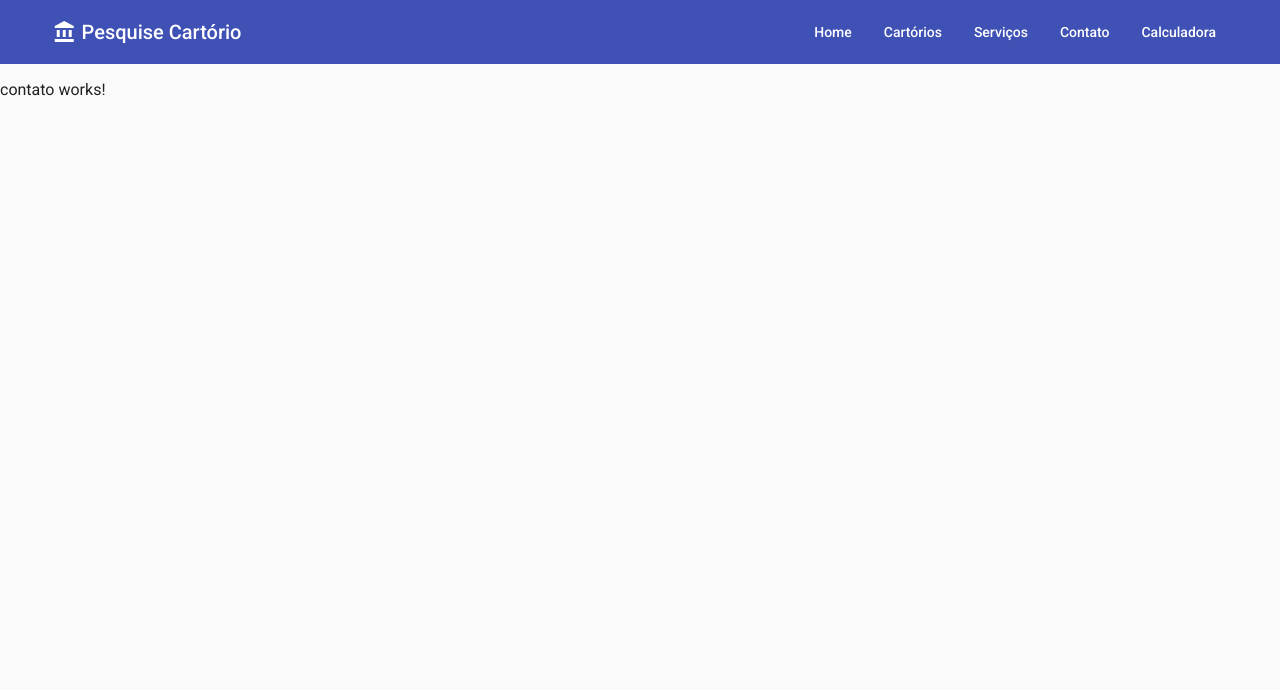
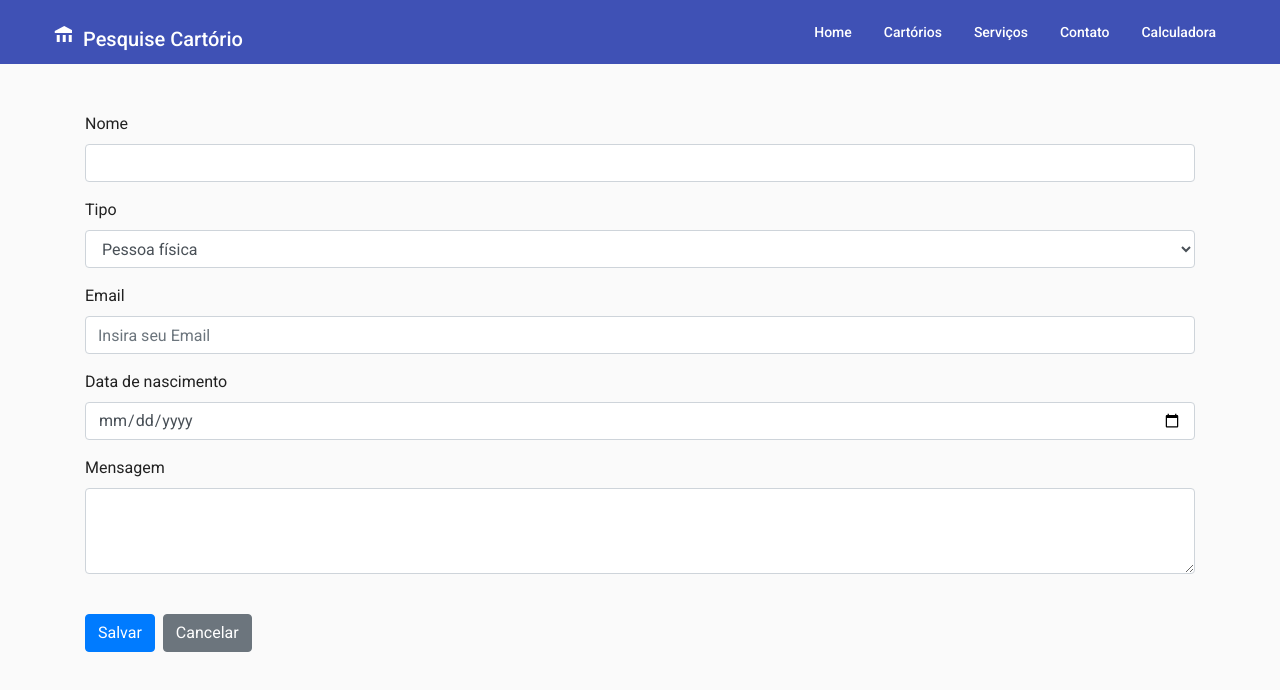
Before and after one commit to iurycardoso/cartorio-de-protestos, an Angular app in the folder cartorio-de-protestos/: page /contato in a window 1280 px wide. Shown: the top 690 px of the page. Built offline with nearby package versions, Linux system fonts and the light colour scheme.

Commit message:
Formulario de Contato criado

```diff
--- a/cartorio-de-protestos/angular.json
+++ b/cartorio-de-protestos/angular.json
@@ -25,9 +25,14 @@
             ],
             "styles": [
               "./node_modules/@angular/material/prebuilt-themes/indigo-pink.css",
+              "node_modules/bootstrap/dist/css/bootstrap.css",
               "src/styles.css"
             ],
-            "scripts": []
+            "scripts": [
+              "node_modules/jquery/dist/jquery.js",
+              "node_modules/bootstrap/dist/js/bootstrap.js",
+              "node_modules/popper.js/dist/umd/popper.js"
+            ]
           },
           "configurations": {
             "production": {
--- a/cartorio-de-protestos/package.json
+++ b/cartorio-de-protestos/package.json
@@ -23,7 +23,10 @@
     "@angular/platform-browser-dynamic": "~8.2.8",
     "@angular/router": "~8.2.8",
     "@ng-bootstrap/ng-bootstrap": "^5.1.1",
+    "bootstrap": "^4.1.3",
     "hammerjs": "^2.0.8",
+    "jquery": "^3.3.1",
+    "popper.js": "^1.14.3",
     "rxjs": "~6.4.0",
     "sort-by": "^1.2.0",
     "tslib": "^1.10.0",
--- a/cartorio-de-protestos/src/app/app.module.ts
+++ b/cartorio-de-protestos/src/app/app.module.ts
@@ -14,6 +14,7 @@ import { HttpClientModule } from '@angular/common/http';
 import { MatCardModule } from '@angular/material/card';
 import { MatTableModule } from '@angular/material/table';
 import {MatExpansionModule, MatAccordion} from '@angular/material/expansion';
+import { FormsModule, ReactiveFormsModule } from '@angular/forms';
 
 
 
@@ -55,8 +56,9 @@ import { OrderPipe } from './cartorios/order.pipe';
     HttpClientModule,
     MatCardModule,
     MatTableModule,
-    MatExpansionModule
-
+    MatExpansionModule,
+    FormsModule,
+    ReactiveFormsModule
   ],
   providers: [],
   bootstrap: [AppComponent]
--- a/cartorio-de-protestos/src/app/cartorios/cartorios.component.ts
+++ b/cartorio-de-protestos/src/app/cartorios/cartorios.component.ts
@@ -17,10 +17,7 @@ export class CartoriosComponent implements OnInit {
   constructor(private cartoriosAPI: CartorioApiService) { }
 
   ngOnInit() {
-    this.cartoriosAPI.listar().subscribe(
-      cartoriosParticipantes => this.cartoriosParticipantes = cartoriosParticipantes,
-
-    )
+    this.listar()
   }
 
    listar() {
--- a/cartorio-de-protestos/src/app/contato/contato.component.css
+++ b/cartorio-de-protestos/src/app/contato/contato.component.css
@@ -0,0 +1,3 @@
+.formulario {
+    margin-top: 3em;
+}
--- a/cartorio-de-protestos/src/app/contato/contato.component.html
+++ b/cartorio-de-protestos/src/app/contato/contato.component.html
@@ -1 +1,34 @@
-<p>contato works!</p>
+<form [formGroup]="formCliente" (ngSubmit)="onSubmit()" class="container formulario">
+
+        <div class="form-group">
+          <label for="nome">Nome</label>
+          <input type="text" class="form-control" name="name" id="nome" formControlName="nome">
+        </div>
+
+        <div class="form-group">
+          <label for="tipo">Tipo</label>
+          <select class="form-control" name="tipo" id="tipo" formControlName="tipo">
+            <option value="1">Pessoa física</option>
+            <option value="2">Pessoa jurídica</option>
+          </select>
+        </div>
+        <div class="form-group">
+            <label for="email">Email</label>
+            <input type="email" class="form-control" id="exampleInputEmail1" aria-describedby="emailHelp" placeholder="Insira seu Email">
+        </div>
+
+
+        <div class="form-group">
+          <label for="dataNascimento">Data de nascimento</label>
+          <input type="date" class="form-control" name="dataNascimento" id="dataNascimento" formControlName="dataNascimento">
+        </div>
+
+        <div class="form-group">
+          <label for="observacao">Mensagem</label>
+          <textarea class="form-control" rows="3" name="observacao" id="observacao" formControlName="observacao"></textarea>
+        </div>
+
+        <input type="submit" class="btn btn-primary mt-4" value="Salvar">
+        <a href="#" class="btn btn-secondary mt-4 ml-2">Cancelar</a>
+
+      </form>
--- a/cartorio-de-protestos/src/app/contato/contato.component.ts
+++ b/cartorio-de-protestos/src/app/contato/contato.component.ts
@@ -1,4 +1,10 @@
 import { Component, OnInit } from '@angular/core';
+
+import { FormGroup, FormControl, FormBuilder, ReactiveFormsModule  } from '@angular/forms';
+
+
+import { Contato } from './../shared/contato';
+
 
 @Component({
   selector: 'app-contato',
@@ -7,9 +13,28 @@ import { Component, OnInit } from '@angular/core';
 })
 export class ContatoComponent implements OnInit {
 
-  constructor() { }
+  formCliente: FormGroup;
+
+  constructor(private formBuilder: FormBuilder) { }
 
   ngOnInit() {
+    this.createForm(new Contato());
+  }
+
+  createForm(cliente: Contato) {
+    this.formCliente = this.formBuilder.group({
+      nome: [cliente.nome],
+      tipo: [cliente.tipo],
+      email: [cliente.email],
+      dataNascimento: [cliente.dataNascimento],
+      observacao: [cliente.observacao],
+      inativo: [cliente.inativo]
+    })
+  }
+
+  onSubmit() {
+    console.log(this.formCliente.value);
+    this.formCliente.reset(new Contato());
   }
 
 }
--- a/cartorio-de-protestos/src/app/navbar/navbar.component.css
+++ b/cartorio-de-protestos/src/app/navbar/navbar.component.css
@@ -30,6 +30,10 @@
   display: inline;
 }
 
+.Pesquise {
+  margin: 10px 0px -3px 11px;
+}
+
 @media (max-width: 400px){
 
   .mat-toolbar-row, .mat-toolbar-single-row {
--- a/cartorio-de-protestos/src/app/navbar/navbar.component.html
+++ b/cartorio-de-protestos/src/app/navbar/navbar.component.html
@@ -3,7 +3,7 @@
   <mat-sidenav-content>
     <mat-toolbar color="primary">
       <mat-icon class="icon-cartorio">account_balance</mat-icon>
-      <span>Pesquise Cartório</span>
+      <span class="Pesquise">Pesquise Cartório</span>
       <a class="menu">
         <button class="menu-botao" mat-tab-label mat-ripple ng-star-inserted mat-button routerLink="home">Home</button>
         <button class="menu-botao" mat-tab-label mat-ripple ng-star-inserted mat-button routerLink="cartorios">Cartórios</button>
--- /dev/null
+++ b/cartorio-de-protestos/src/app/shared/contato.ts
@@ -0,0 +1,8 @@
+export class Contato {
+  nome: string = '';
+  tipo: number = 1;
+  email: any;
+  dataNascimento: Date = null;
+  observacao: string = '';
+  inativo: boolean = false;
+}
```
Also changed, not shown: 2 other files (tests, documents, lock files or other folders).
